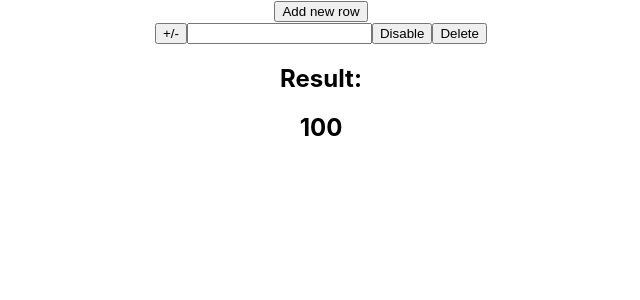
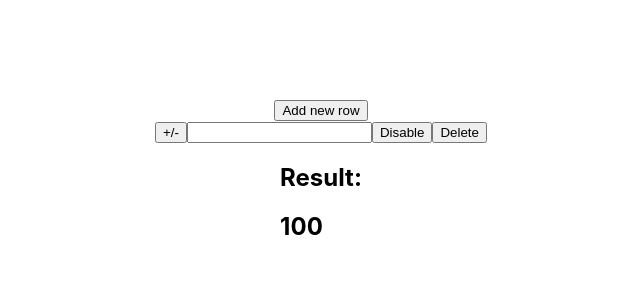
Before and after one commit to federico-palma/coolshop-exercise, a JavaScript app: page / in a window 1280 px wide. Shown: the top 300 px of the page, without its empty margins (319-959 px from the left). Built offline with nearby package versions, Linux system fonts and the light colour scheme; the HTML template or start-up script is replaced by a standard one.

Commit message:
Cleared CSS file

```diff
--- a/src/App.css
+++ b/src/App.css
@@ -1,38 +1,6 @@
-.App {
-  text-align: center;
-}
-
-.App-logo {
-  height: 40vmin;
-  pointer-events: none;
-}
-
-@media (prefers-reduced-motion: no-preference) {
-  .App-logo {
-    animation: App-logo-spin infinite 20s linear;
-  }
-}
-
-.App-header {
-  background-color: #282c34;
-  min-height: 100vh;
+main {
   display: flex;
   flex-direction: column;
   align-items: center;
-  justify-content: center;
-  font-size: calc(10px + 2vmin);
-  color: white;
+  margin: 100px auto;
 }
-
-.App-link {
-  color: #61dafb;
-}
-
-@keyframes App-logo-spin {
-  from {
-    transform: rotate(0deg);
-  }
-  to {
-    transform: rotate(360deg);
-  }
-}
```
